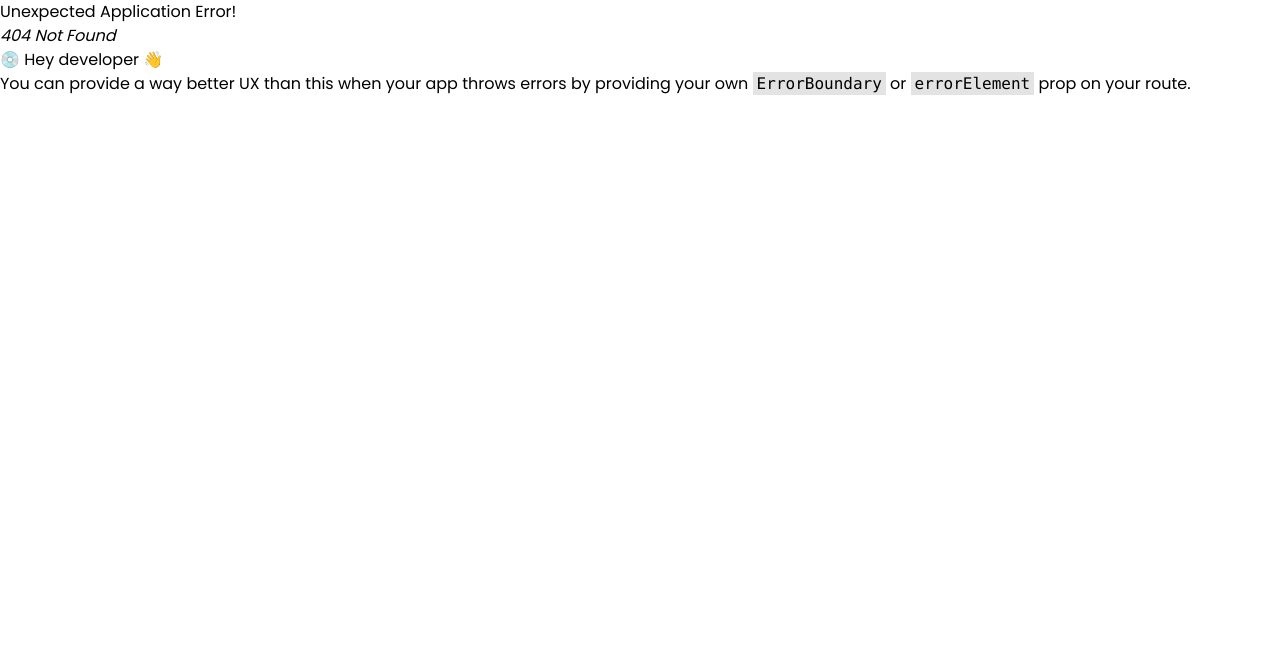
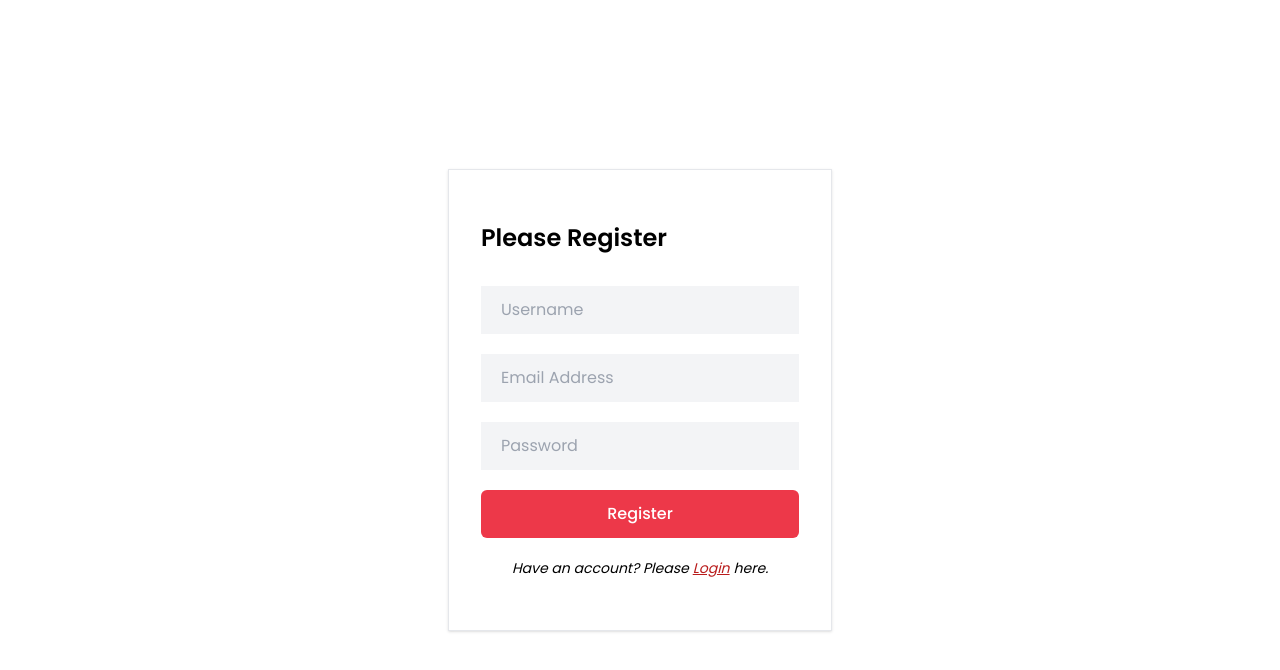
Before and after one commit to WalterNickSuelArroyo/mern-ecommerce-peruvian, a React (Vite) app in the folder frontend/: page /register in a window 1280 px wide. Before the commit this address had no page. Shown: the top 670 px of the page. Built offline with nearby package versions, Linux system fonts and the light colour scheme.

Commit message:
pagina de login y registro

```diff
--- /dev/null
+++ b/frontend/src/components/Login.jsx
@@ -0,0 +1,58 @@
+import { useState } from "react";
+import { Link } from "react-router-dom";
+
+const Login = () => {
+  const [message, setMessage] = useState("");
+  const [email, setEmail] = useState("");
+  const [password, setPassword] = useState("");
+  const handleLogin = async (e) => {
+    e.preventDefault();
+    const data = {
+      email,
+      password,
+    };
+  };
+  return (
+    <section className="h-screen flex items-center justify-center">
+      <div className="max-w-sm border shadow bg-white mx-auto p-8">
+        <h2 className="text-2xl font-semibold pt-5">Please Login</h2>
+        <form
+          onSubmit={handleLogin}
+          className="space-y-5 max-w-sm mx-auto pt-8"
+        >
+          <input
+            onChange={(e) => setEmail(e.target.value)}
+            type="email"
+            name="email"
+            id="email"
+            placeholder="Email Address"
+            required
+            className="w-full bg-gray-100 focus:outline-none px-5 py-3"
+          />
+          <input
+            onChange={(e) => setPassword(e.target.value)}
+            type="password"
+            name="password"
+            id="password"
+            placeholder="Password"
+            required
+            className="w-full bg-gray-100 focus:outline-none px-5 py-3"
+          />
+          {message && <p className="text-red-500">{message}</p>}
+          <button
+            type="submit"
+            className="w-full mt-5 bg-primary text-white hover:bg-indigo-500 font-medium py-3 rounded-md"
+          >
+            Login
+          </button>
+        </form>
+
+        <p className="my-5 italic text-sm text-center">
+          Dont have an account? <Link to="/register" className="text-red-700 px-1 underline">Register </Link> here.{" "}
+        </p>
+      </div>
+    </section>
+  );
+};
+
+export default Login;
--- /dev/null
+++ b/frontend/src/components/Register.jsx
@@ -0,0 +1,74 @@
+import React, { useState } from "react";
+import { Link } from "react-router-dom";
+
+const Register = () => {
+  const [message, setMessage] = useState("");
+  const [username, setUsername] = useState("");
+  const [email, setEmail] = useState("");
+  const [password, setPassword] = useState("");
+  const handleRegister = async (e) => {
+    e.preventDefault();
+    const data = {
+      username,
+      email,
+      password,
+    };
+    console.log(data);
+  };
+  return (
+    <section className="h-screen flex items-center justify-center">
+      <div className="max-w-sm border shadow bg-white mx-auto p-8">
+        <h2 className="text-2xl font-semibold pt-5">Please Register</h2>
+        <form
+          onSubmit={handleRegister}
+          className="space-y-5 max-w-sm mx-auto pt-8"
+        >
+          <input
+            onChange={(e) => setUsername(e.target.value)}
+            type="text"
+            name="username"
+            id="username"
+            placeholder="Username"
+            required
+            className="w-full bg-gray-100 focus:outline-none px-5 py-3"
+          />
+          <input
+            onChange={(e) => setEmail(e.target.value)}
+            type="email"
+            name="email"
+            id="email"
+            placeholder="Email Address"
+            required
+            className="w-full bg-gray-100 focus:outline-none px-5 py-3"
+          />
+          <input
+            onChange={(e) => setPassword(e.target.value)}
+            type="password"
+            name="password"
+            id="password"
+            placeholder="Password"
+            required
+            className="w-full bg-gray-100 focus:outline-none px-5 py-3"
+          />
+          {message && <p className="text-red-500">{message}</p>}
+          <button
+            type="submit"
+            className="w-full mt-5 bg-primary text-white hover:bg-indigo-500 font-medium py-3 rounded-md"
+          >
+            Register
+          </button>
+        </form>
+
+        <p className="my-5 italic text-sm text-center">
+          Have an account? Please
+          <Link to="/login" className="text-red-700 px-1 underline">
+            Login
+          </Link>
+          here.
+        </p>
+      </div>
+    </section>
+  );
+};
+
+export default Register;
```
Also changed, not shown: frontend/src/pages/shop/OrderSummary.jsx (+23 -10 lines), frontend/src/routers/router.jsx (+15 -20 lines).
